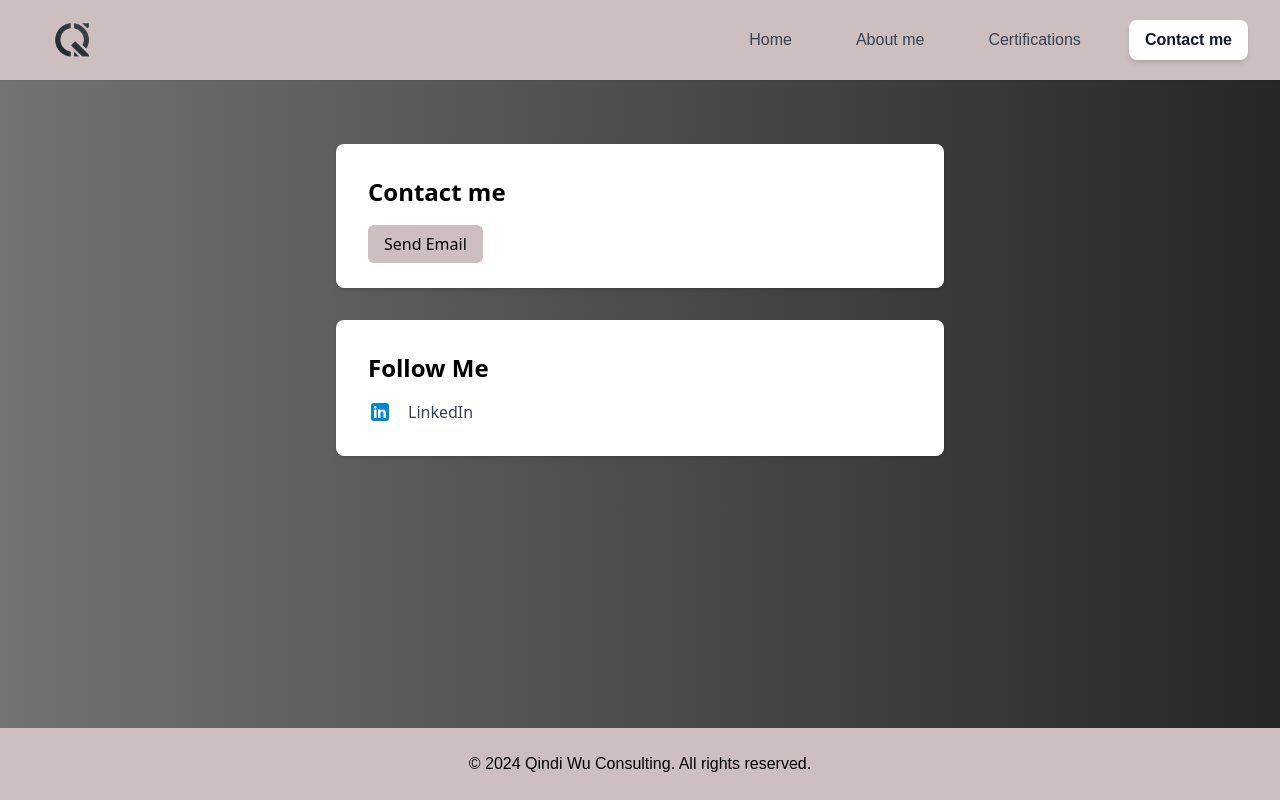
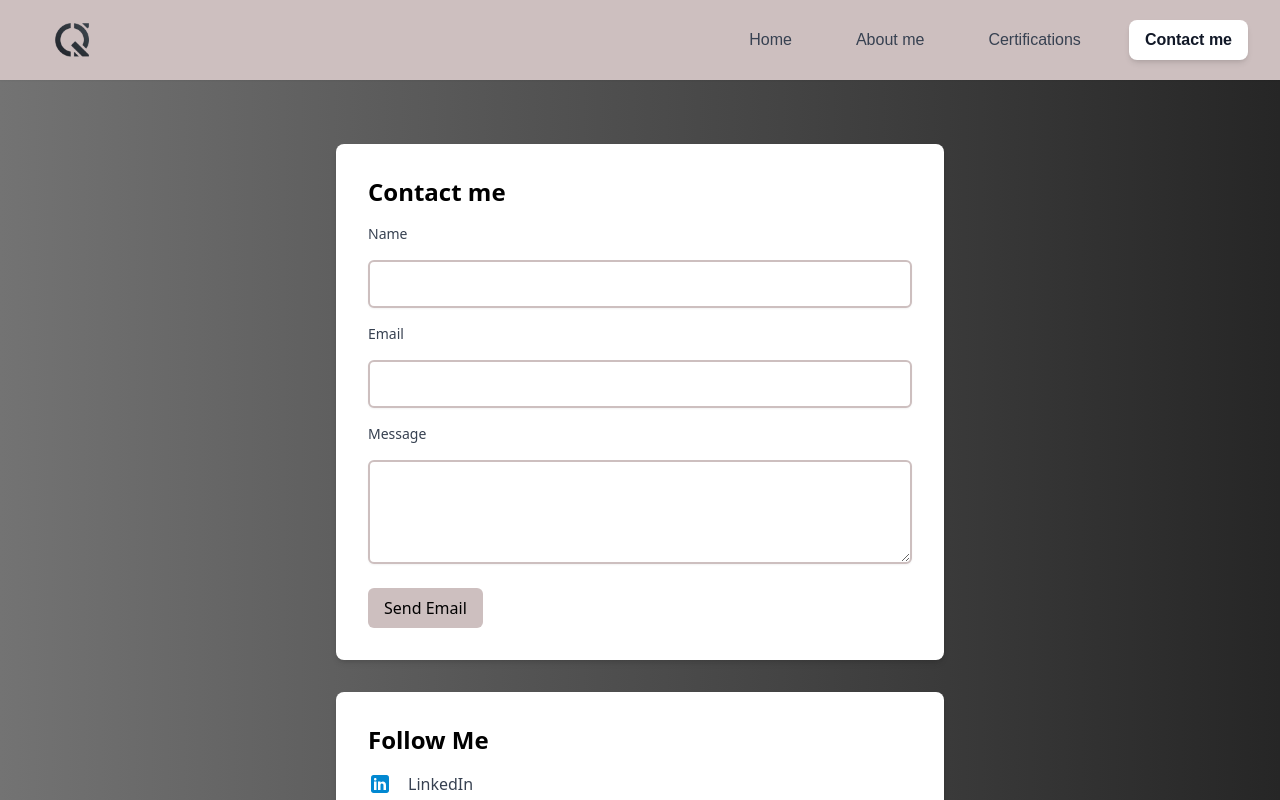
Before and after one commit to KyNaOo/showcaseQWC, a Vue app: page /contact in a window 1280 px wide. Shown: the top 800 px of the page. Built offline with nearby package versions, Linux system fonts and the light colour scheme; a web font is replaced by a local one.

Commit message:
feat: adding form to send mail

```diff
--- a/src/views/ContactView.vue
+++ b/src/views/ContactView.vue
@@ -1,3 +1,26 @@
+<script>
+export default {
+  data() {
+    return {
+      name: "",
+      email: "",
+      message: "",
+    };
+  },
+  methods: {
+    sendEmail() {
+      console.log("Sending email:", {
+        name: this.name,
+        email: this.email,
+        message: this.message,
+      });
+      this.name = "";
+      this.email = "";
+      this.message = "";
+    },
+  },
+};
+</script>
 <template>
   <div class="bg-gradient-to-r from-neutral-500 to-neutral-800 py-16">
     <div class="max-w-2xl mx-auto px-4 sm:px-6 lg:px-8">
@@ -5,13 +28,42 @@
         <!-- Contact Information Card -->
         <div class="bg-white shadow-md rounded-lg p-8">
           <h2 class="text-2xl font-bold mb-4">Contact me</h2>
-          <div class="space-y-4"></div>
+          <div class="space-y-4">
+            <label for="name" class="block text-sm font-medium text-gray-700"
+              >Name</label
+            >
+            <input
+              type="text"
+              id="name"
+              v-model="name"
+              class="mt-1 block w-full shadow-sm text-lg border-2 border-[#CDBFBF] rounded-md p-2"
+            />
+            <label for="email" class="block text-sm font-medium text-gray-700"
+              >Email</label
+            >
+            <input
+              type="email"
+              id="email"
+              v-model="email"
+              class="mt-1 block w-full shadow-sm text-lg border-2 border-[#CDBFBF] rounded-md p-2"
+            />
+            <label for="message" class="block text-sm font-medium text-gray-700"
+              >Message</label
+            >
+            <textarea
+              id="message"
+              v-model="message"
+              rows="3"
+              class="mt-1 block w-full shadow-sm text-lg border-2 border-[#CDBFBF] rounded-md p-2"
+            ></textarea>
+          </div>
           <div class="mt-6">
-            <a
+            <button
+              @click.prevent="sendEmail"
               class="bg-[#CDBFBF] hover:bg-gray-200 text-black font-medium py-2 px-4 rounded-md transition-colors"
             >
               Send Email
-            </a>
+            </button>
           </div>
         </div>
 
```
